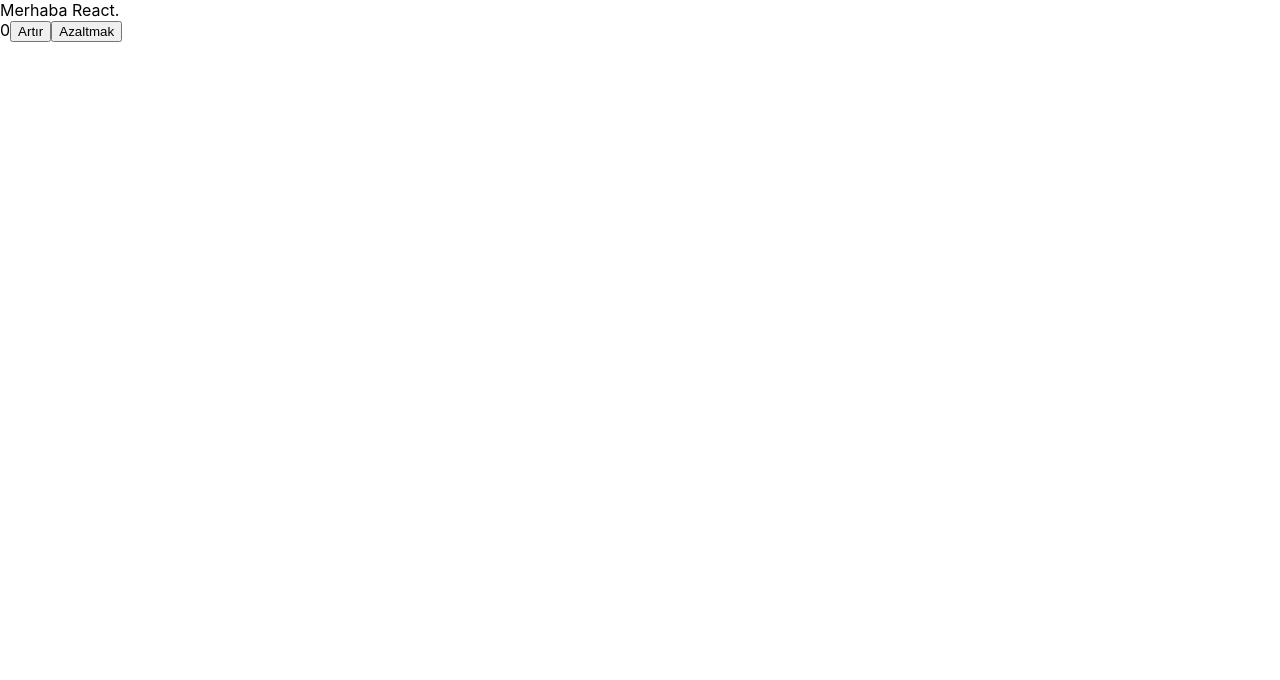
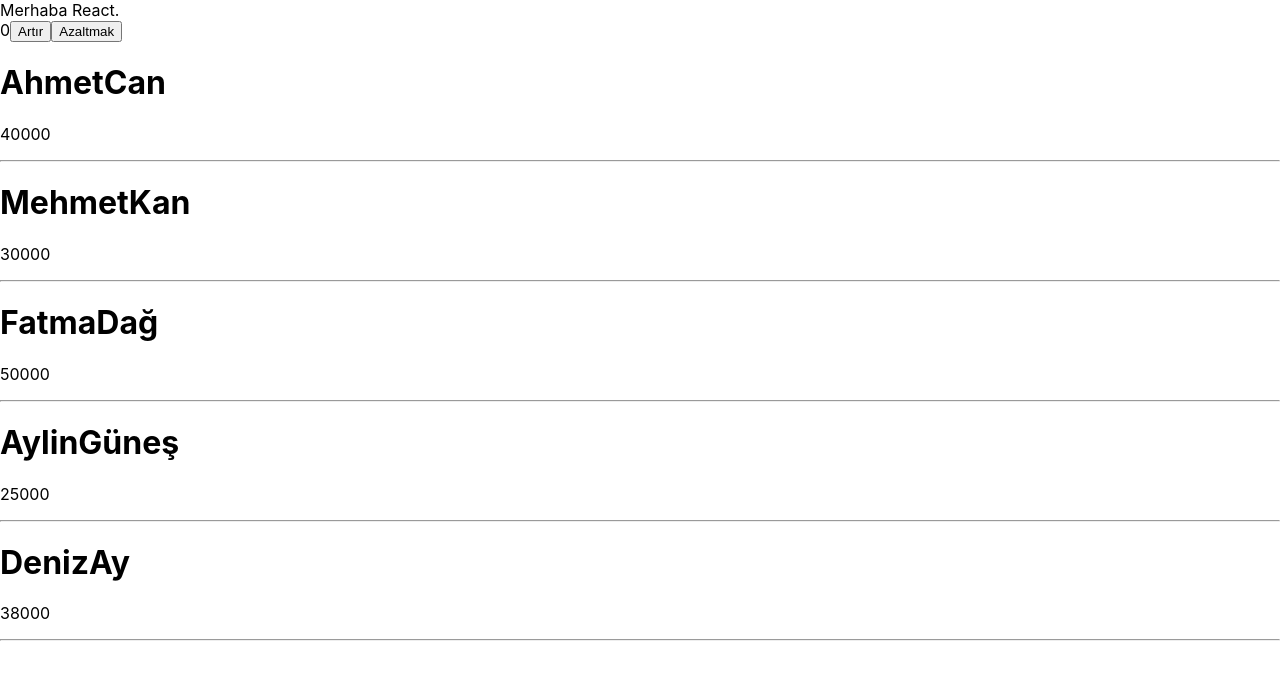
Before and after one commit to zcomert/BTK-AI-based-Web-Apps, a React (Create React App) app in the folder storeapp/frontend/: page / in a window 1280 px wide. Shown: the top 680 px of the page. Built offline with nearby package versions, Linux system fonts and the light colour scheme.

Commit message:
Counter component has been added.

```diff
--- a/storeapp/frontend/src/App.js
+++ b/storeapp/frontend/src/App.js
@@ -1,13 +1,17 @@
 import logo from './logo.svg';
 import './App.css';
 import Counter from './basic/Counter';
+import EmployeeList from './basic/EmployeeList';
 
 
 function App() {
   return (
     <div>
-      Merhaba React.
+      <div>
+        Merhaba React.
+      </div>
       <Counter />
+      <EmployeeList />
     </div>
   );
 }
--- a/storeapp/frontend/src/basic/EmployeeList.js
+++ b/storeapp/frontend/src/basic/EmployeeList.js
@@ -1,7 +1,28 @@
 const EmployeeList = () => {
-    return (<div>
-        EmployeeList
-    </div>)
+
+    const employees = [
+        { id: 1, firstName: "Ahmet", lastName: "Can", salary: 40000 },
+        { id: 2, firstName: "Mehmet", lastName: "Kan", salary: 30000 },
+        { id: 3, firstName: "Fatma", lastName: "Dağ", salary: 50000 },
+        { id: 4, firstName: "Aylin", lastName: "Güneş", salary: 25000 },
+        { id: 5, firstName: "Deniz", lastName: "Ay", salary: 38000 },
+    ];
+    return (
+        <div>
+            {
+                employees.map((emp) => (<div key={emp?.id} >
+                    <h1>
+                        {emp?.firstName}
+                        {emp?.lastName}
+                    </h1>
+                    <p>
+                        {emp?.salary}
+                    </p>
+                    <hr />
+                </div>))
+            }
+        </div>
+    )
 }
 
 export default EmployeeList;
```
Also changed, not shown: 1 other file (tests, documents, lock files or other folders).
